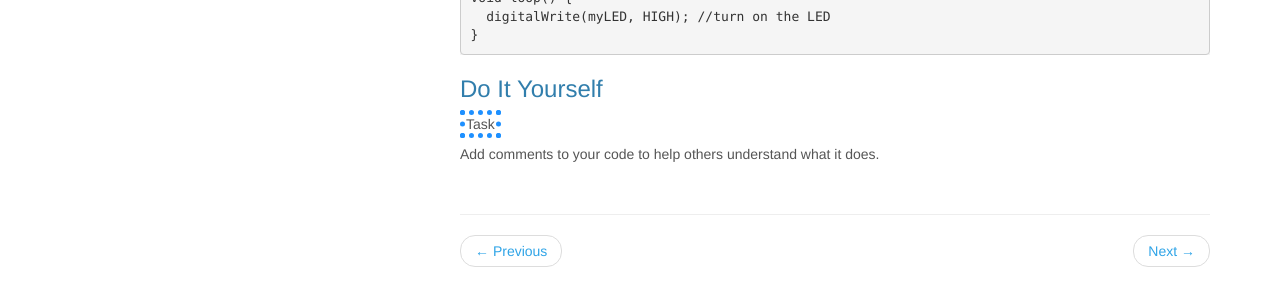
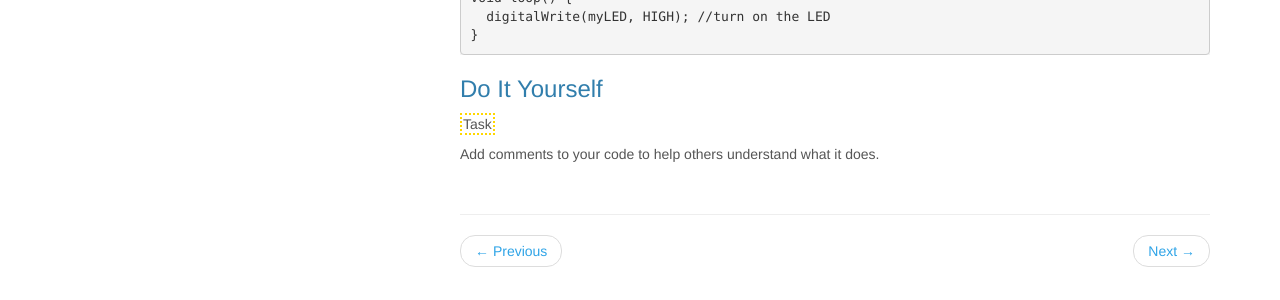
Before and after one commit to jake-chipps/friendometer, a Jekyll site: the page built from _docs/lessons/1-2.md, in a window 1280 px wide and 1400 px high, scrolled down 2118 px. Shown: the part 1047-1347 px from the top of the window. Built offline with Jekyll 4.4.1, drawn with Linux system fonts in a browser that asks for light colours.

Commit message:
Update main.scss

```diff
--- a/assets/css/main.scss
+++ b/assets/css/main.scss
@@ -80,8 +80,8 @@
 .task-header {
   width: 800px;
   padding: 1px;
-  border: 5px;
-  border-color: DodgerBlue;
+  border: 2px;
+  border-color: Gold;
   border-style: dotted;
   margin: 0;
 }
```
